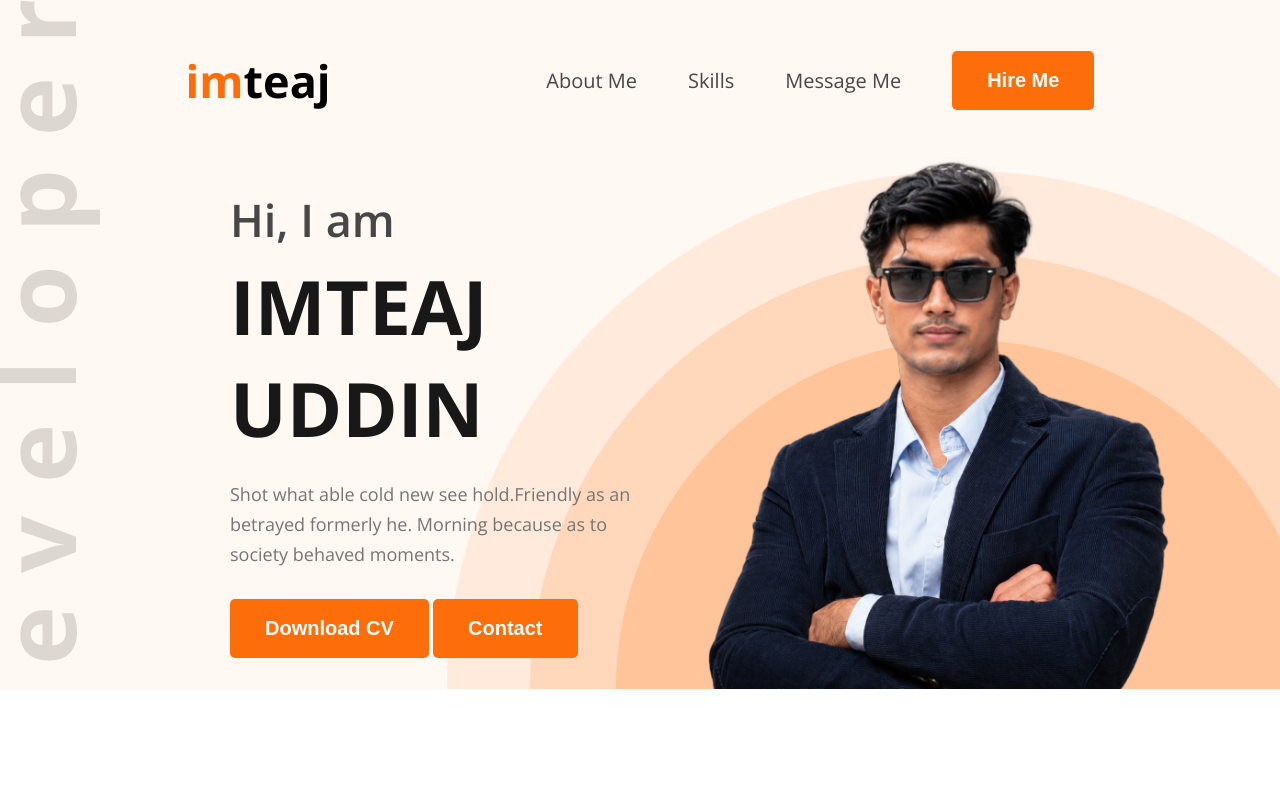
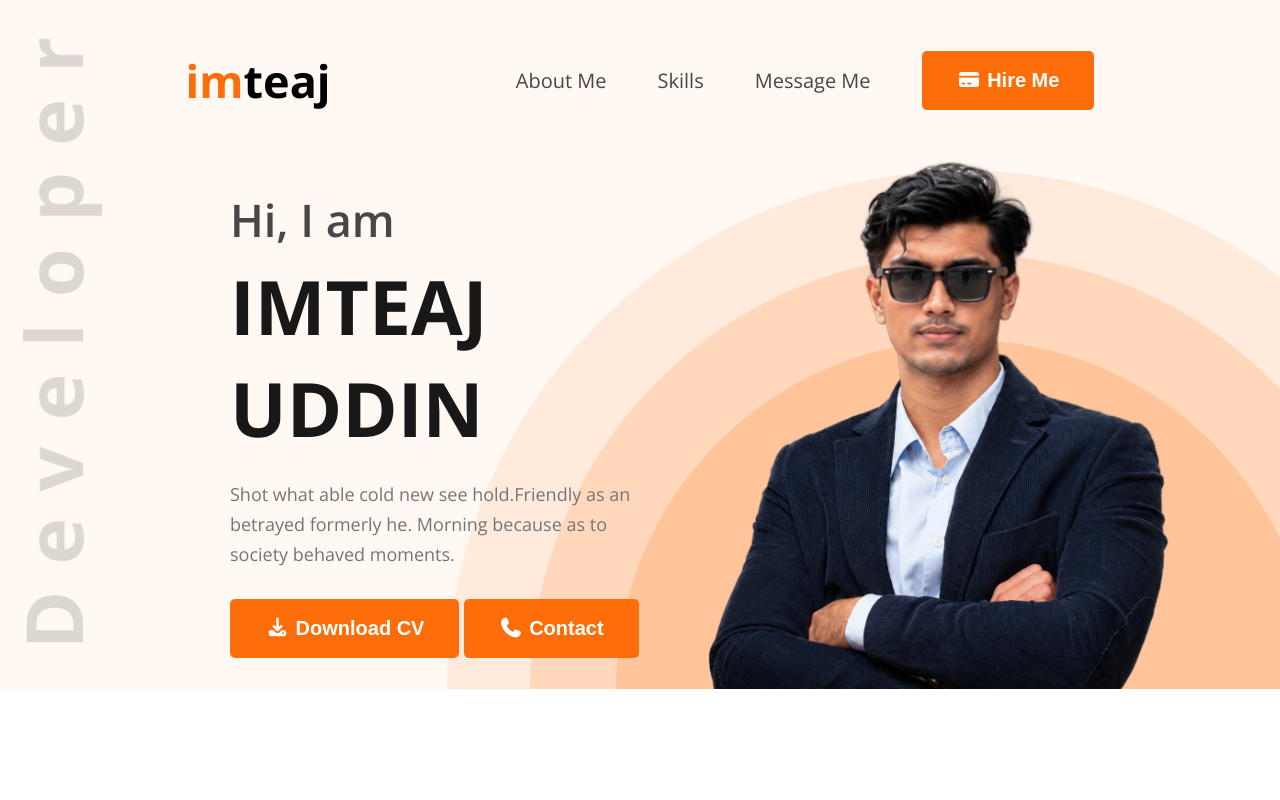
Before and after one commit to imteajuddinniloy/MY-DEMO-PORTFOLIO, a plain HTML site: page index.html in a window 1280 px wide. Shown: the top 800 px of the page. Drawn offline with nearby package versions, Linux system fonts and the light colour scheme.

Commit message:
Add hover effects, connect sections, and enable smooth scrolling

```diff
--- a/Style/portfolio.css
+++ b/Style/portfolio.css
@@ -11,6 +11,11 @@
     margin: 0;
     padding: 0;
     box-sizing: border-box;
+}
+
+/* -----scroll-behavior------- */
+html{
+    scroll-behavior: smooth;
 }
 
 /* ----Button----- */
@@ -44,6 +49,19 @@
     color: #757575;
 }
 
+/* ---------Hover--------- */
+.hover{
+    display:inline-block;
+    transition: 0.3s ease-out;
+
+}
+
+.hover:hover{
+
+    transform: translate(5px);
+
+}
+
 /* ----alignment---- */
 .align{
    text-align: center;
@@ -59,7 +77,8 @@ header{
     background-color: #FFF8F3;
     background: url(../images/developer.png), url(../images/header_bg.png), #FFF8F3;
     background-repeat: no-repeat;
-    background-position: top left, bottom right;
+    background-position: 23px 38px, bottom right;
+    background-size: 80px, auto;
     padding-top: 50px;
 }
 
--- a/index.html
+++ b/index.html
@@ -13,6 +13,9 @@
 <link rel="preconnect" href="https://fonts.gstatic.com" crossorigin>
 <link href="https://fonts.googleapis.com/css2?family=Open+Sans:ital,wght@0,300..800;1,300..800&display=swap" rel="stylesheet">
 
+    <!-- =================== font-awesome=================  -->
+<link rel="stylesheet" href="https://cdnjs.cloudflare.com/ajax/libs/font-awesome/7.3.1/css/all.min.css" integrity="sha512-QeR2VH+lsBE5LSAe1Q5EnTBbe7XTBubt8dG93Y7gidSgdMCr8nVqKcfKAMyN96SV8KDbZVTDXChatu5G2KQGzg==" crossorigin="anonymous" referrerpolicy="no-referrer">
+
 </head>
 <body class="font-open-sans">
 
@@ -25,10 +28,10 @@
             </div>
 
             <ul class="menu">
-                <li><a href="">About Me</a></li>
-                <li><a href="">Skills</a></li>
-                <li><a href="">Message Me</a></li>
-                <li><button class="btn">Hire Me</button></li>
+                <li ><a class="hover" href="#about">About Me</a></li>
+                <li><a class="hover" href="#skills">Skills</a></li>
+                <li><a class="hover" href="#Message" >Message Me</a></li>
+                <li><button class="btn hover"><i class="fa-solid fa-credit-card"></i> Hire Me</button></li>
             </ul>
         </nav>
 
@@ -40,8 +43,8 @@
                 <p>Shot what able cold new see hold.Friendly as an betrayed formerly he. Morning because as to society behaved moments.</p>
 
                 <div>
-                    <button class="btn">Download CV</button>
-                    <button class="btn">Contact</button>
+                   <a href="#resume"> <button class="btn hover" ><i class="fa-solid fa-download"></i> Download CV</button></a>
+                    <a href="#footer"><button class="btn hover"><i class="fa-solid fa-phone"></i> Contact</button></a>
                 </div>
             </div>
 
@@ -174,11 +177,11 @@
                     </div>
                </div>
             </div>
-             <div class="align"><button class="btn">Download</button></div>
+             <div class="align"><button class="btn hover"><i class="fa-solid fa-download"></i> Download</button></div>
         </section>
 </main>
 
-    <footer>
+    <footer id="footer">
         <section class="footer-container">
 
             <div class="social">
@@ -192,7 +195,7 @@
                 </div>
             </div>
 
-            <form class="form">
+            <form class="form" id="Message">
                 <fieldset>
                     <legend>Let’s Message me</legend>
                     <div class="class">
@@ -205,7 +208,7 @@
                         <textarea rows="6" name="Message" placeholder="Share Your Advice"></textarea>
                     </div>
                     <div class="class">
-                        <input class="btn" type="submit" value="Sent">
+                        <input class="btn hover" type="submit" value="Sent">
                     </div>
                 </fieldset>
             </form>
```
